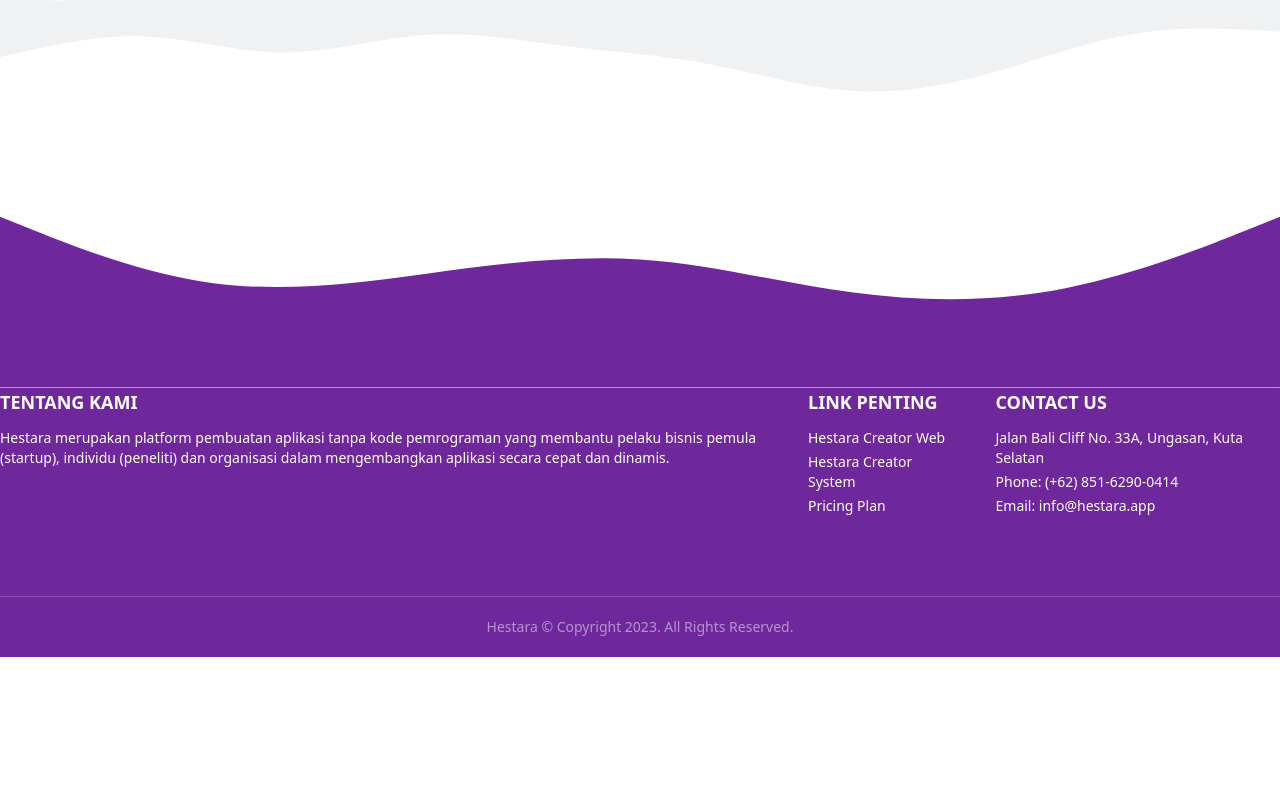
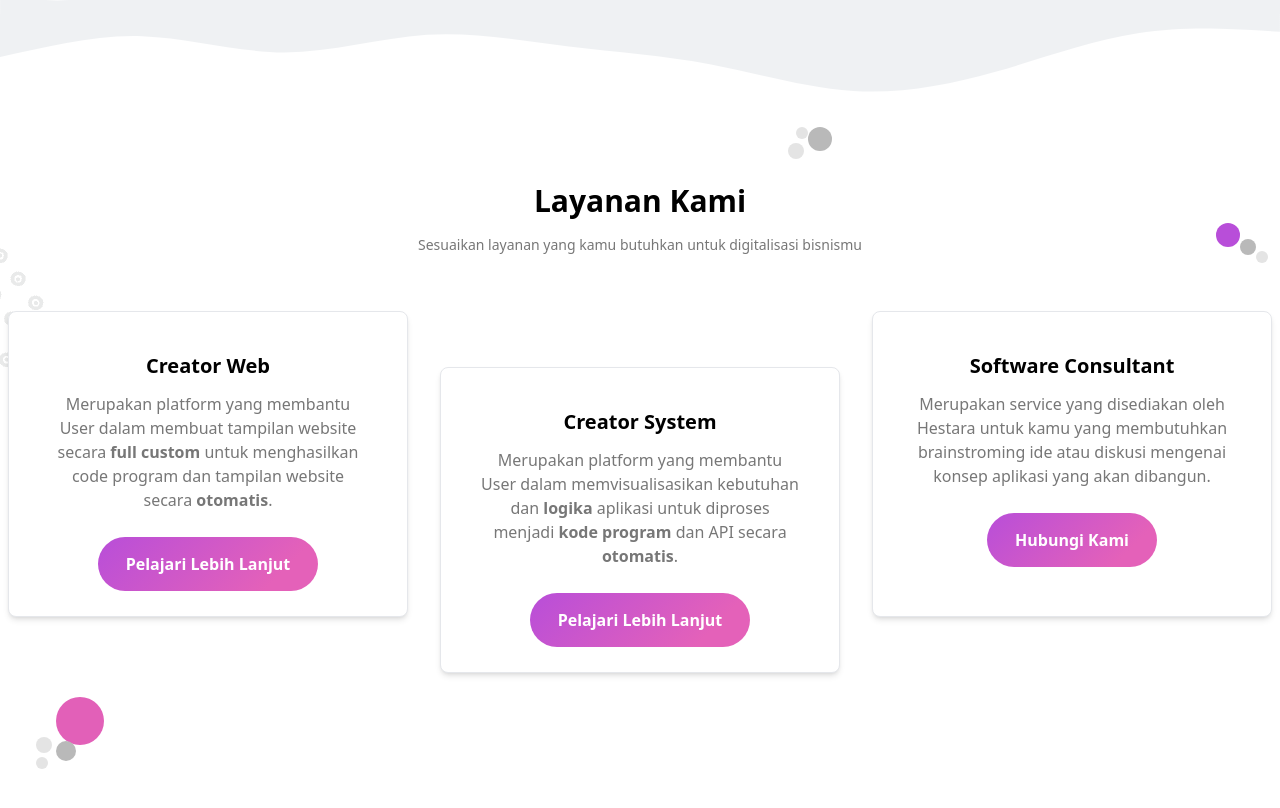
Before and after one commit to adisetiawanx/hestera-app, a Nuxt app: page / in a window 1280 px wide. Shown: the part 1840-2648 px from the top of the page. Before the commit the page ends 2497 px from the top, so only its background shows below. Built offline with nearby package versions, Linux system fonts and the light colour scheme.

Commit message:
Creating Services Section + fixing styling

```diff
--- a/assets/css/tailwind.css
+++ b/assets/css/tailwind.css
@@ -21,3 +21,7 @@ body {
 .card {
   @apply bg-white shadow-md rounded-lg border p-10;
 }
+
+.circle {
+  @apply hidden md:block absolute rounded-full  -z-10;
+}
--- a/components/Home/FeaturesSection.vue
+++ b/components/Home/FeaturesSection.vue
@@ -49,7 +49,7 @@
                 berdasarkan visualisasi yang sudah kamu buat.
               </p>
               <div
-                class="absolute -right-20 bottom-10 h-[25px] w-[25px] bg-[#e260b8] rounded-full"
+                class="circle -right-20 bottom-10 h-[25px] w-[25px] bg-[#e260b8]"
               ></div>
             </div>
           </div>
--- /dev/null
+++ b/components/Home/ServicesSection.vue
@@ -0,0 +1,78 @@
+<template>
+  <div class="relative container mx-auto text-center my-20">
+    <div class="circle bg-[#b9b9b9] h-6 w-6 -top-14 right-[35%]">
+      <div class="circle bg-[#e4e4e4] h-4 w-4 -bottom-2 -left-5"></div>
+      <div class="circle bg-[#e4e4e4] h-3 w-3 top-0 -left-3"></div>
+    </div>
+    <div class="circle bg-[#b84ed9] h-6 w-6 top-10 right-10">
+      <div class="circle bg-[#b9b9b9] h-4 w-4 top-4 -right-4"></div>
+      <div class="circle bg-[#e4e4e4] h-3 w-3 top-7 -right-7"></div>
+    </div>
+    <div class="mb-14 px-3 md:px-8 lg:px-0">
+      <h2 class="text-3xl font-bold my-4">Layanan Kami</h2>
+      <p class="text-sm text-primarytxt">
+        Sesuaikan layanan yang kamu butuhkan untuk digitalisasi bisnismu
+      </p>
+    </div>
+    <div
+      class="flex flex-col lg:flex-row justify-center gap-8 my-10 px-3 md:px-8 lg:px-0"
+    >
+      <div class="relative card max-w-[400px] mx-auto lg:mx-0">
+        <img
+          src="/img/dots/dots-group-3.png"
+          alt="dots"
+          class="absolute -left-16 -top-16 -z-10"
+        />
+        <h4 class="text-xl font-semibold mb-3">Creator Web</h4>
+        <p class="text-primarytxt">
+          Merupakan platform yang membantu User dalam membuat tampilan website
+          secara <strong>full custom</strong> untuk menghasilkan code program
+          dan tampilan website secara <strong>otomatis</strong>.
+        </p>
+        <div class="mt-10">
+          <NuxtLink
+            class="bg-gradient font-semibold text-white rounded-full py-4 px-7"
+            to="/creator-web"
+            >Pelajari Lebih Lanjut</NuxtLink
+          >
+        </div>
+      </div>
+      <div class="card lg:-mb-14 lg:mt-14 max-w-[400px] mx-auto lg:mx-0">
+        <h4 class="text-xl font-semibold mb-3">Creator System</h4>
+        <p class="text-primarytxt">
+          Merupakan platform yang membantu User dalam memvisualisasikan
+          kebutuhan dan <strong>logika</strong> aplikasi untuk diproses menjadi
+          <strong>kode program</strong> dan API secara
+          <strong>otomatis</strong>.
+        </p>
+        <div class="mt-10">
+          <NuxtLink
+            class="bg-gradient font-semibold text-white rounded-full py-4 px-7"
+            to="/creator-system"
+            >Pelajari Lebih Lanjut</NuxtLink
+          >
+        </div>
+      </div>
+      <div class="card max-w-[400px] mx-auto lg:mx-0">
+        <h4 class="text-xl font-semibold mb-3">Software Consultant</h4>
+        <p class="text-primarytxt">
+          Merupakan service yang disediakan oleh Hestara untuk kamu yang
+          membutuhkan brainstroming ide atau diskusi mengenai konsep aplikasi
+          yang akan dibangun.
+        </p>
+        <div class="mt-10">
+          <a
+            class="bg-gradient font-semibold text-white rounded-full py-4 px-7"
+            href="tel:+6285162900414"
+            >Hubungi Kami</a
+          >
+        </div>
+      </div>
+    </div>
+    <div class="relative circle bg-[#e260b8] h-12 w-12 -bottom-32 left-14">
+      <div class="circle bg-[#b9b9b9] h-5 w-5 -bottom-4"></div>
+      <div class="circle bg-[#e4e4e4] h-4 w-4 -bottom-2 -left-5"></div>
+      <div class="circle bg-[#e4e4e4] h-3 w-3 -bottom-6 -left-5"></div>
+    </div>
+  </div>
+</template>
--- a/pages/index.vue
+++ b/pages/index.vue
@@ -3,17 +3,7 @@
     <Title>Hestara - Buat Aplikasi Tanpa Kode Program</Title>
     <Meta name="description" content="Buat aplikasi tanpa kode program" />
   </Head>
-  <HeroSection />
-  <FeaturesSection />
+  <HomeHeroSection />
+  <HomeFeaturesSection />
+  <HomeServicesSection />
 </template>
-
-<script lang="ts">
-import { defineComponent } from "vue";
-import HeroSection from "~~/components/Home/HeroSection.vue";
-import FeaturesSection from "~~/components/Home/FeaturesSection.vue";
-
-export default defineComponent({
-  setup() {},
-  components: { HeroSection, FeaturesSection },
-});
-</script>
```
